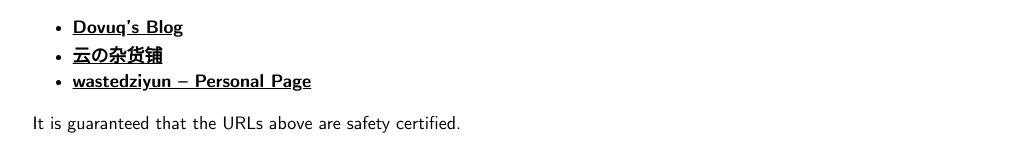
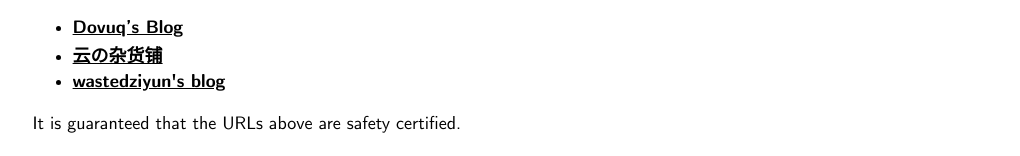
Before and after one commit to xrdrsp/xrdrsp.github.io, a plain HTML site: page index.html in a window 1280 px wide. Shown: the part 584-740 px from the top of the page, without its empty margins (129-1149 px from the left). Drawn offline with nearby package versions, Linux system fonts and the light colour scheme; some packages are replaced by stand-ins of ours; a script that the page names is missing; files whose address does not match are found by name.

Commit message:
friend link

```diff
--- a/foot.html
+++ b/foot.html
@@ -30,7 +30,7 @@
         <ul>
             <li><a href="https://dovuq.github.io">Dovuq’s Blog</a></li>
             <li><a href="http://wastedziyun.ysepan.com/">云の杂货铺</a></li>
-            <li><a href="http://wastedziyun.eu.org/">wastedziyun – Personal Page</a></li>
+            <li><a href="http://wastedziyun.github.io/">wastedziyun's blog</a></li>
         </ul>
         It is guaranteed that the URLs above are safety certified.
     </p>
```
